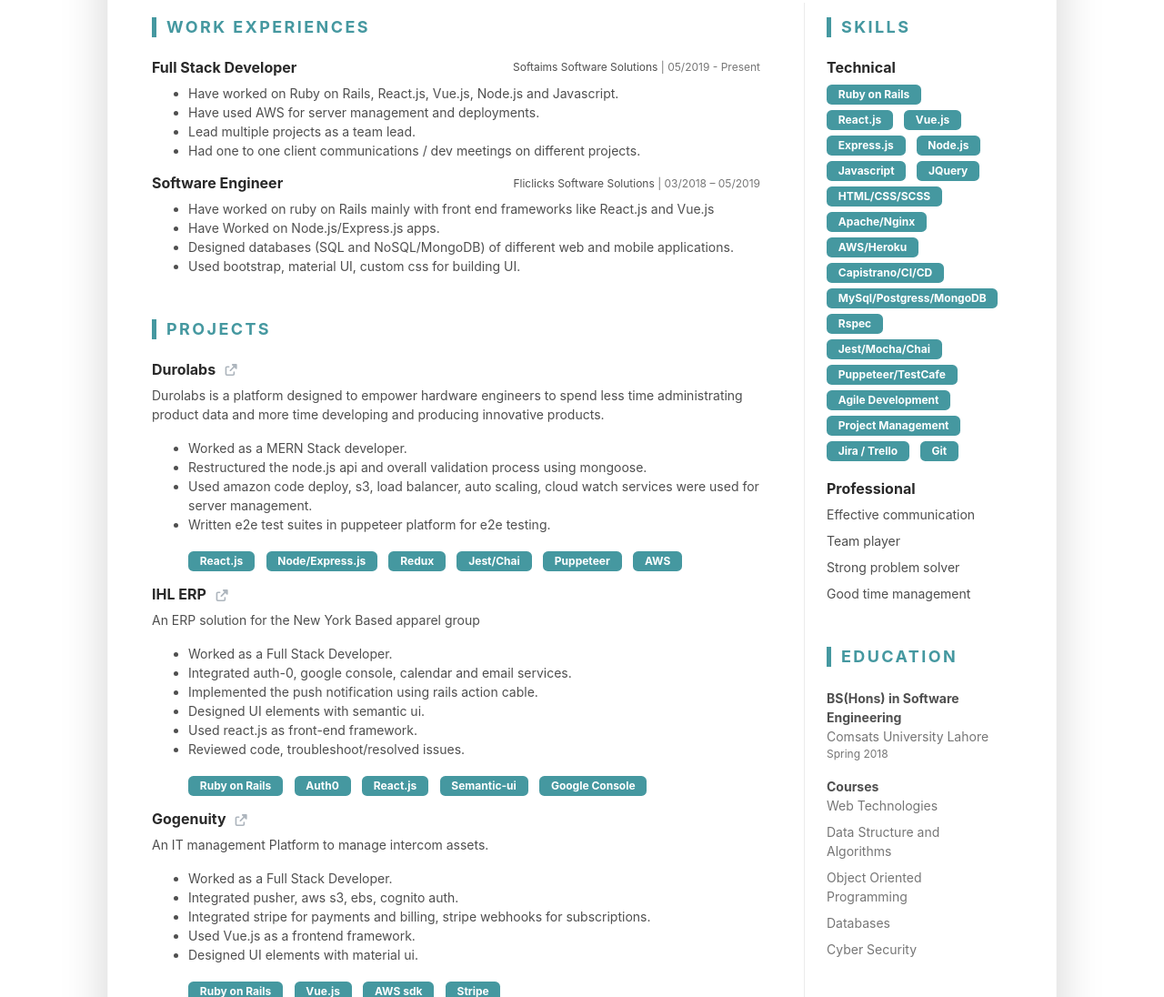
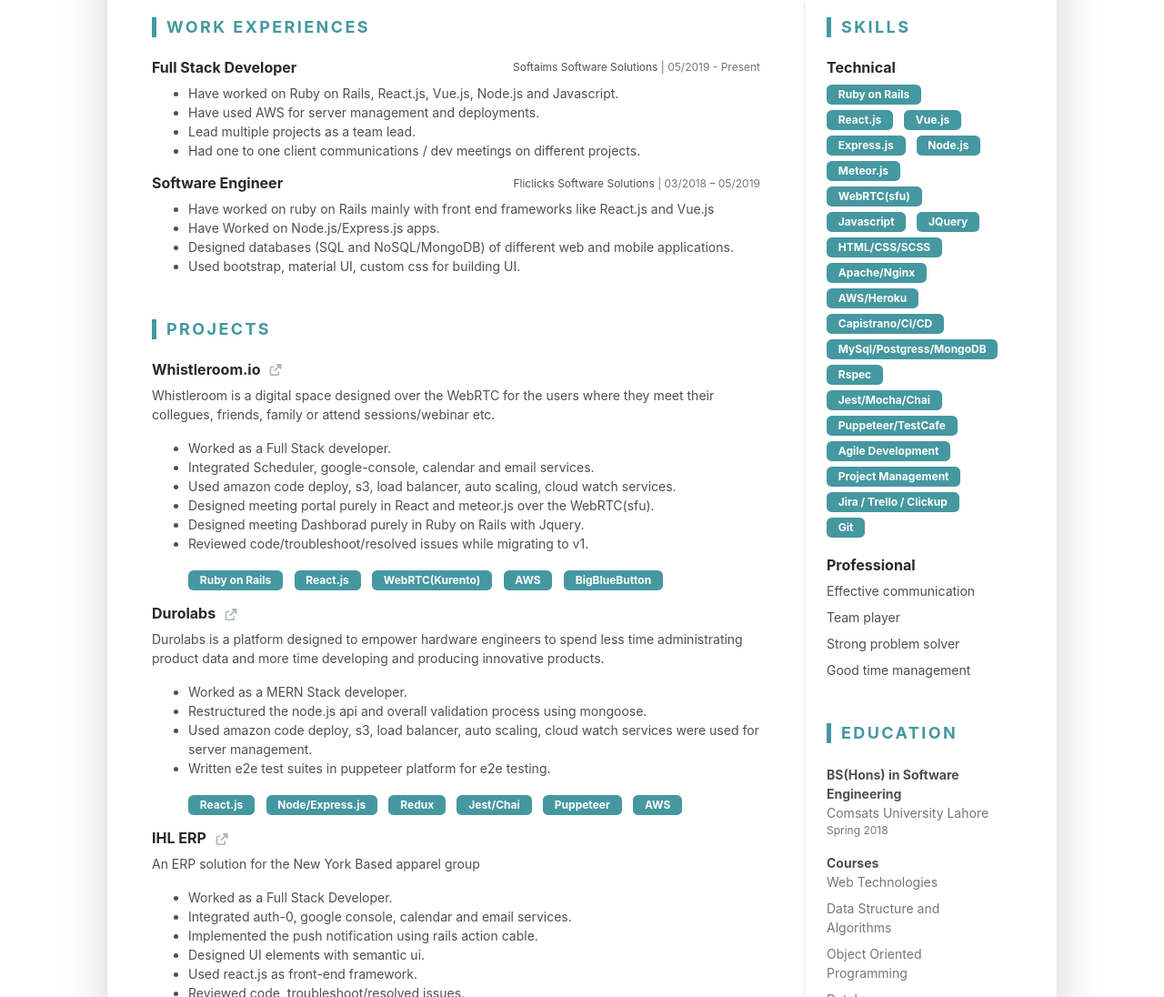
Before and after one commit to awaisalee/resume, a plain HTML site: page index.html in a window 1280 px wide. Shown: the part 411-1507 px from the top of the page at 91% size. Drawn offline with Linux system fonts and the light colour scheme.

Commit message:
Added whistleroom project

```diff
--- a/index.html
+++ b/index.html
@@ -104,7 +104,33 @@
 
   							<section class="project-section py-3">
   								<h3 class="text-uppercase resume-section-heading mb-4">Projects</h3>
-  								<div class="item mb-3">
+                  <div class="item mb-3">
+                    <div class="item-heading row align-items-center mb-2">
+                      <h4 class="item-title col-12 col-md-6 col-lg-8 mb-2 mb-md-0">Whistleroom.io<span>
+                        <a class="ex-link resume-link" href="https://whistleroom.io/" target="_blank"><i class="fas fa-external-link-alt"></i></a></span>
+                      </h4>
+                    </div>
+                    <div class="item-content">
+                      <p>Whistleroom is a digital space designed over the WebRTC for the users where they meet their collegues, friends, family or attend sessions/webinar etc.</p>
+                       <ul class="resume-list">
+                        <li>Worked as a Full Stack developer.</li>
+                        <li>Integrated Scheduler, google-console, calendar and email services.</li>
+                        <li>Used amazon code deploy, s3, load balancer, auto scaling, cloud watch services.</li>
+                        <li>Designed meeting portal purely in React and meteor.js over the WebRTC(sfu).</li>
+                        <li>Designed meeting Dashborad purely in Ruby on Rails with Jquery.</li>
+                        <li>Reviewed code/troubleshoot/resolved issues while migrating to v1.</li>
+                      </ul>
+                    </div>
+                    <ul class="list-inline project-skills">
+                      <li class="list-inline-item"><span class="badge badge-primary badge-pill">Ruby on Rails</span></li>
+                      <li class="list-inline-item"><span class="badge badge-primary badge-pill">React.js</span></li>
+                      <li class="list-inline-item"><span class="badge badge-primary badge-pill">WebRTC(Kurento)</span></li>
+                      <li class="list-inline-item"><span class="badge badge-primary badge-pill">AWS</span></li>
+                      <li class="list-inline-item"><span class="badge badge-primary badge-pill">BigBlueButton</span></li>
+                    </ul>
+                  </div><!--//item-->
+
+  								<div class="item">
   									<div class="item-heading row align-items-center mb-2">
   										<h4 class="item-title col-12 col-md-6 col-lg-8 mb-2 mb-md-0">Durolabs<span>
   											<a class="ex-link resume-link" href="http://durolabs.co/" target="_blank"><i class="fas fa-external-link-alt"></i></a></span>
@@ -218,6 +244,8 @@
                       <li class="list-inline-item"><span class="badge badge-primary badge-pill">Vue.js</span></li>
                       <li class="list-inline-item"><span class="badge badge-primary badge-pill">Express.js</span></li>
                       <li class="list-inline-item"><span class="badge badge-primary badge-pill">Node.js</span></li>
+                      <li class="list-inline-item"><span class="badge badge-primary badge-pill">Meteor.js</span></li>
+                      <li class="list-inline-item"><span class="badge badge-primary badge-pill">WebRTC(sfu)</span></li>
                       <li class="list-inline-item"><span class="badge badge-primary badge-pill">Javascript</span></li>
                       <li class="list-inline-item"><span class="badge badge-primary badge-pill">JQuery</span></li>
                       <li class="list-inline-item"><span class="badge badge-primary badge-pill">HTML/CSS/SCSS</span></li>
@@ -230,7 +258,7 @@
                       <li class="list-inline-item"><span class="badge badge-primary badge-pill">Puppeteer/TestCafe</span></li>
                       <li class="list-inline-item"><span class="badge badge-primary badge-pill">Agile Development</span></li>
                       <li class="list-inline-item"><span class="badge badge-primary badge-pill">Project Management</span></li>
-                      <li class="list-inline-item"><span class="badge badge-primary badge-pill">Jira / Trello</span></li>
+                      <li class="list-inline-item"><span class="badge badge-primary badge-pill">Jira / Trello / Clickup</span></li>
                       <li class="list-inline-item"><span class="badge badge-primary badge-pill">Git</span></li>
                     </ul>
   								</div><!--//item-->
```
